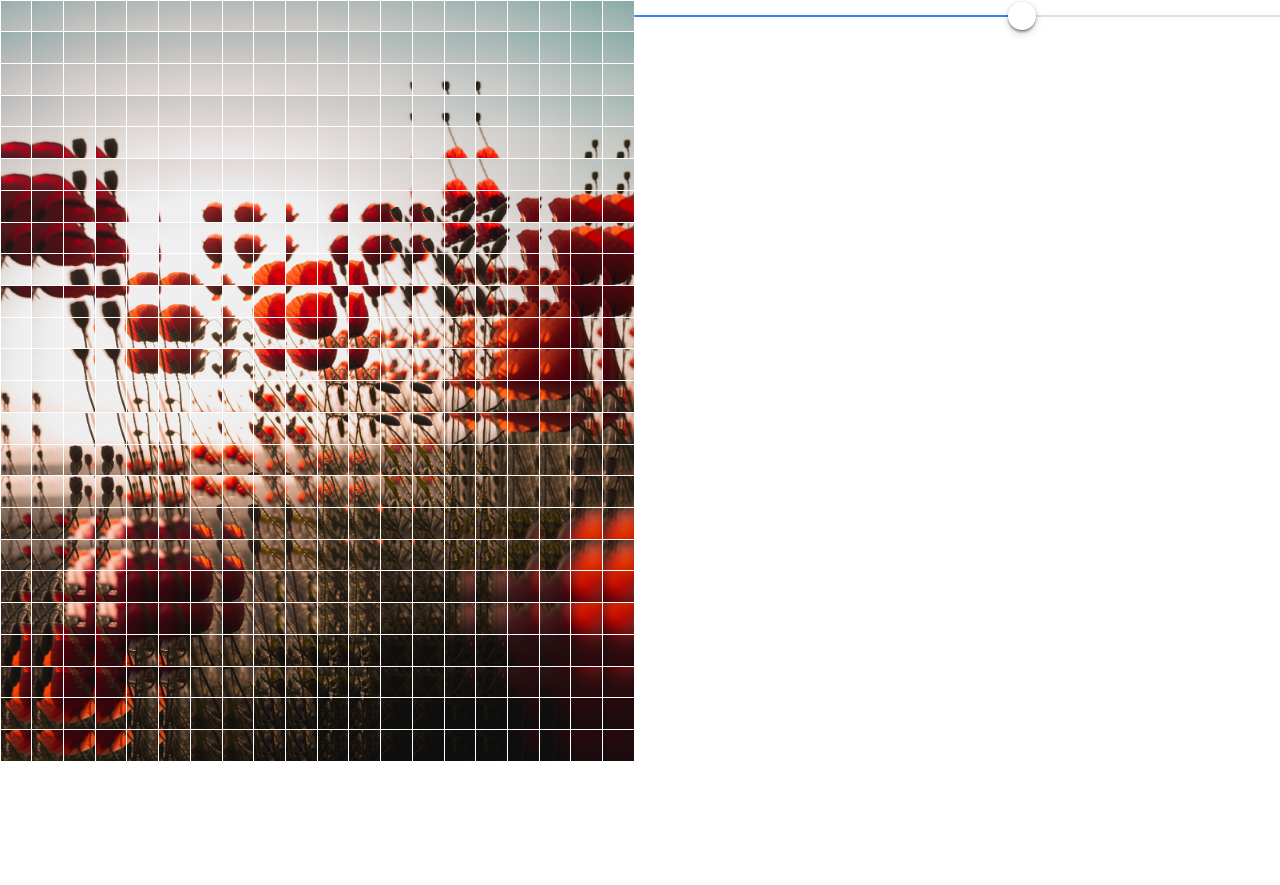
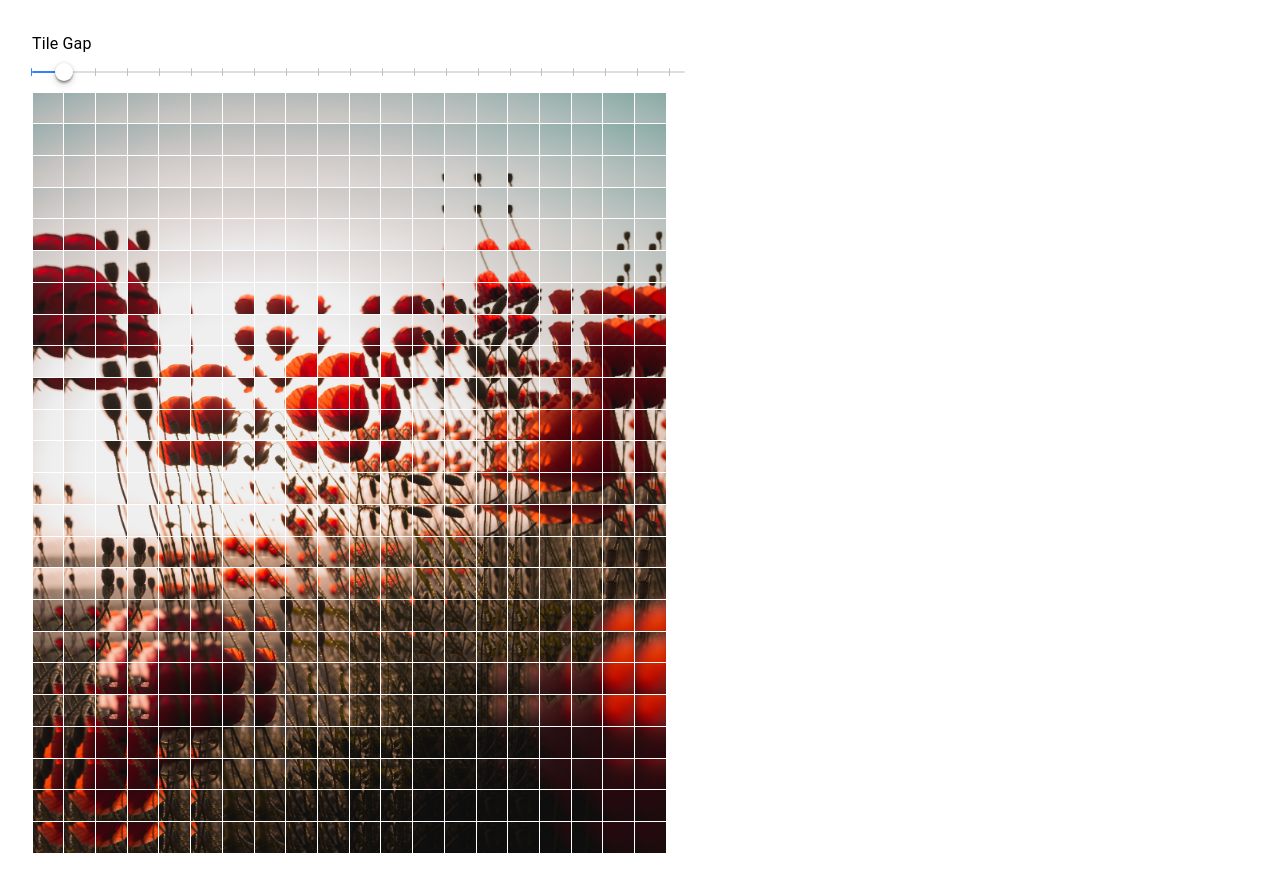
Before and after one commit to katmorris8/simulation-image-art, a React (Create React App) app: page / in a window 1280 px wide. Before the commit the page ends 800 px from the top, so only its background shows below. Built offline with nearby package versions, Linux system fonts and the light colour scheme.

Commit message:
add tile gap slider to control the spacing between each tile

```diff
--- a/src/App.css
+++ b/src/App.css
@@ -1,5 +1,9 @@
+* {
+  box-sizing: border-box;
+}
+
 .App {
-  display: flex;
+  padding: 2rem;
 }
 
 .image-preview {
--- a/src/App.js
+++ b/src/App.js
@@ -7,6 +7,7 @@ import Row from "./Row";
 function App() {
   const [imageData, setImageData] = useState();
   const [imageDimensions, setImageDimensions] = useState({});
+  const [gapSliderValue, SetGapSliderValue] = useState(1);
 
   const loadImage = (setImageDimensions, imageUrl) => {
     const img = new Image();
@@ -48,8 +49,11 @@ function App() {
 
   const doubleRowArray = Array(2).fill(<div />);
 
+  console.log('gapSliderValue', gapSliderValue);
+
   return (
     <div className="App">
+      <MuiSlider name='Tile Gap' gap={gapSliderValue} onChange={(event) => SetGapSliderValue(event.target.value)} />
       <div className="image-preview">
         {imageData &&
           imageData.rowsArray.map((item, index) => {
@@ -62,12 +66,12 @@ function App() {
                   width={imageData.width}
                   height={imageData.height}
                   rowIndex={index}
+                  gap={gapSliderValue}
                 />
               );
             });
           })}
       </div>
-      <MuiSlider />
     </div>
   );
 }
--- a/src/MuiSlider/index.js
+++ b/src/MuiSlider/index.js
@@ -1,31 +1,18 @@
 import Slider, { SliderThumb, SliderValueLabelProps } from '@mui/material/Slider';
+import Typography from '@mui/material/Typography';
 import { styled } from '@mui/material/styles';
 
 const iOSBoxShadow =
   '0 3px 1px rgba(0,0,0,0.1),0 4px 8px rgba(0,0,0,0.13),0 0 0 1px rgba(0,0,0,0.02)';
 
-// const marks = [
-//   {
-//     value: 0,
-//   },
-//   {
-//     value: 20,
-//   },
-//   {
-//     value: 37,
-//   },
-//   {
-//     value: 100,
-//   },
-// ];
-
-const IOSSlider = styled(Slider)(({ theme }) => ({
+const StyledSlider = styled(Slider)(({ theme }) => ({
   color: theme.palette.mode === 'dark' ? '#3880ff' : '#3880ff',
   height: 2,
   padding: '15px',
+  width: '50%',
   '& .MuiSlider-thumb': {
-    height: 28,
-    width: 28,
+    height: 18,
+    width: 18,
     backgroundColor: '#fff',
     boxShadow: iOSBoxShadow,
     '&:focus, &:hover, &.Mui-active': {
@@ -69,13 +56,18 @@ const IOSSlider = styled(Slider)(({ theme }) => ({
   },
 }));
 
-export default function CustomizedSlider() {
+export default function CustomizedSlider({name, gap, onChange}) {
   return (
-    <IOSSlider
-      aria-label="ios slider"
-      defaultValue={60}
-      // marks={marks}
-      valueLabelDisplay="on"
-    />
+    <div styles={{ display: 'flex', flexDirction: 'column', width: '100%', }}>
+      <Typography>{name}</Typography>
+      <StyledSlider
+        aria-label="ios slider"
+        defaultValue={gap}
+        marks
+        // valueLabelDisplay="on"
+        onChange={onChange}
+        max={20}
+      />
+    </div>
   );
 }
--- a/src/Row/index.js
+++ b/src/Row/index.js
@@ -1,7 +1,7 @@
 import Tile from "../Tile";
 import "./style.css";
 
-const Row = ({ src, scale, width, height, rowIndex }) => {
+const Row = ({ src, scale, width, height, rowIndex, gap, }) => {
   const tilesArray = Array(scale).fill(<div />);
   const doubleTilesArray = Array(2).fill(<div />);
   return (
@@ -17,6 +17,7 @@ const Row = ({ src, scale, width, height, rowIndex }) => {
               height={height}
               tileIndex={index}
               rowIndex={rowIndex}
+              gap={gap}
             />
           )
         })
--- a/src/Tile/index.js
+++ b/src/Tile/index.js
@@ -1,4 +1,4 @@
-const Tile = ({ src, scale, width, height, tileIndex, rowIndex }) => {
+const Tile = ({ src, scale, width, height, tileIndex, rowIndex, gap, }) => {
   const styles = {
     backgroundImage: `url(${src})`,
     backgroundSize: `${width}px ${height}px`,
@@ -7,7 +7,7 @@ const Tile = ({ src, scale, width, height, tileIndex, rowIndex }) => {
     backgroundPosition: `-${(width / scale) * tileIndex}px -${
       (width / scale) * rowIndex
     }px`,
-    margin: '.5px',
+    margin: `${gap/2}px`,
   };
   return <div style={styles} />;
 };
```
Also changed, not shown: 1 other file (tests, documents, lock files or other folders).
